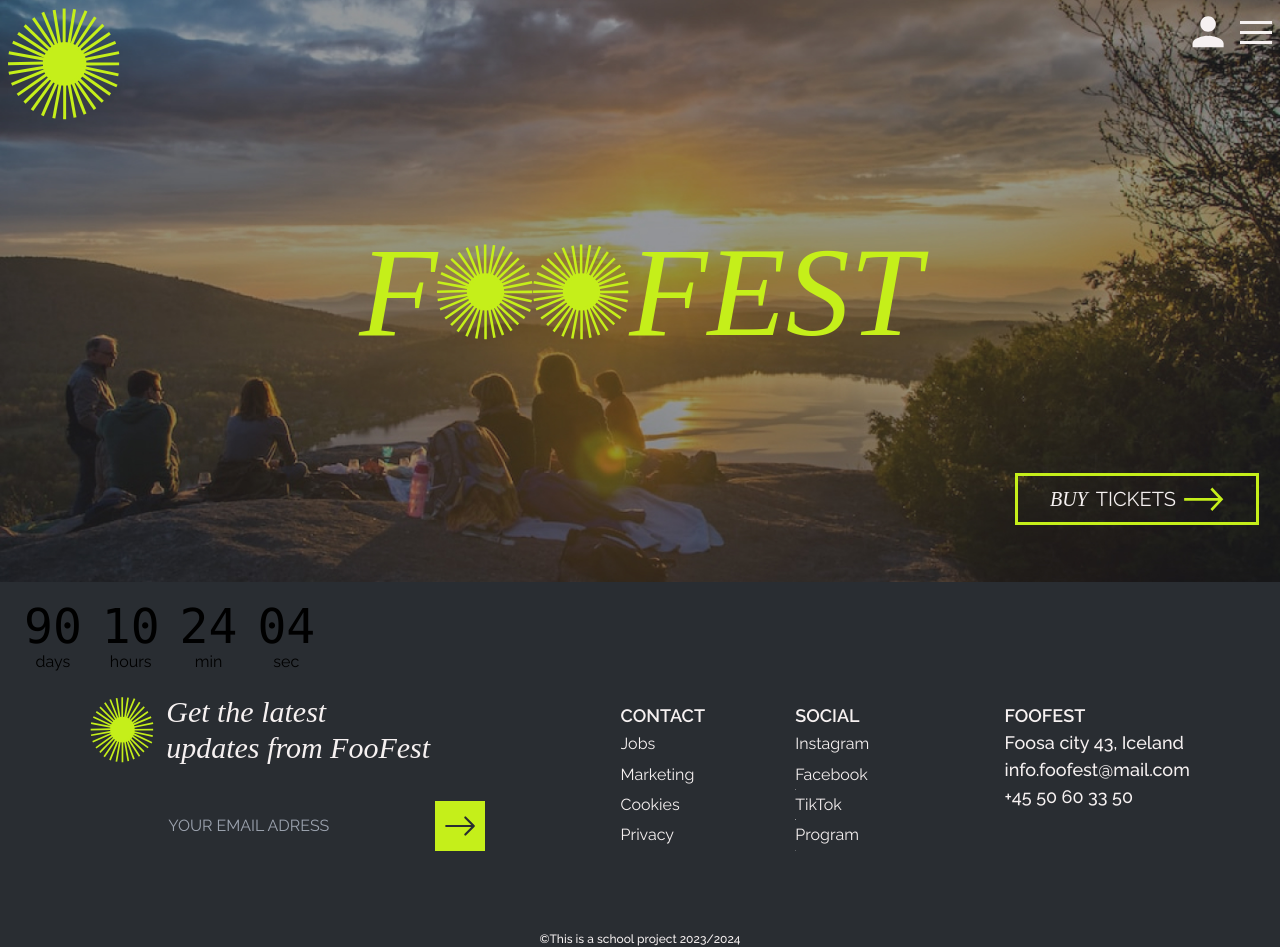
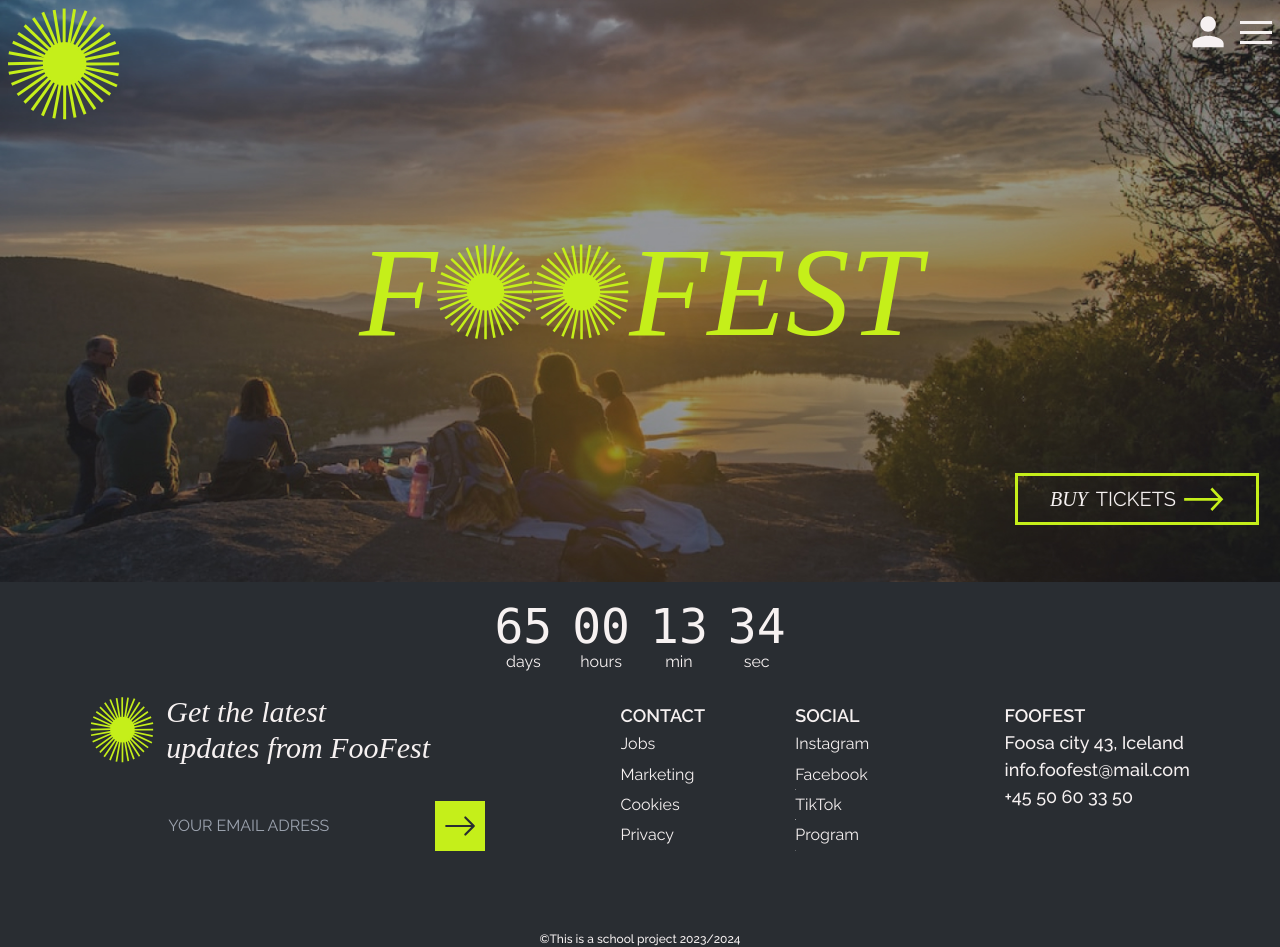
Before and after one commit to TheImpatientz/foofest_exam, a Next.js app: page / in a window 1280 px wide. Built offline with nearby package versions, Linux system fonts and the light colour scheme.

Commit message:
countdown done

```diff
--- a/src/app/Countdown.jsx
+++ b/src/app/Countdown.jsx
@@ -1,35 +1,79 @@
 "use client";
-import { useState } from "react";
+import { useState, useEffect } from "react";
+
+//Countdown er lavet med hjælp fra dette eksempel: https://www.w3schools.com/howto/howto_js_countdown.asp (besøgt 7/12/23)
 
 export default function Countdown() {
-  const [days, setDays] = useState(90);
-  const [hours, setHours] = useState(10);
-  const [minutes, setMinutes] = useState(24);
-  const [seconds, setSeconds] = useState(4);
+  const [days, setDays] = useState();
+  const [hours, setHours] = useState();
+  const [minutes, setMinutes] = useState();
+  const [seconds, setSeconds] = useState();
 
-  //Lav function der ændre states med et interval , der passer til deres enhed. måske useEffect eller det der der sørger for setInterval ikke kører flere gange
+  useEffect(() => {
+    //Denne useEffect() køres én gang når siden loader
+    console.log("checking first time");
+    // countDownDate sætter vi til at være hvornår festivallen skal foregå
+    //Når man benytter getTime() finder man det antal millisekunder der er gået siden January 1, 1970 00:00:00
+    const countDownDate = new Date("February 5, 2024 12:00:00").getTime();
+
+    // now sættes til at være dagens dato
+    //Igen bruges der getTime() til at få antal millisekunder
+    const now = new Date().getTime();
+
+    // Når vi så har antallet af millisekunder fra festivallen og dagens dato, kan vi finde hvor lang tid der er i mellem.
+    const distance = countDownDate - now;
+
+    //Så sættes vores states til at være udregning af antal millisekunder fra i dag til festivallen i dage, timer, minutter og sekunder
+    setDays(Math.floor(distance / (1000 * 60 * 60 * 24)));
+    setHours(Math.floor((distance % (1000 * 60 * 60 * 24)) / (1000 * 60 * 60)));
+    setMinutes(Math.floor((distance % (1000 * 60 * 60)) / (1000 * 60)));
+    setSeconds(Math.floor((distance % (1000 * 60)) / 1000));
+  }, []);
+
+  //   useEffect(() => {
+  //     //Denne useEffect() kører i et interval hvert sekund (til at opdatere states)
+  //     const interval = setInterval(() => {
+  //       console.log("checking again");
+  //       const countDownDate = new Date("February 5, 2024 12:00:00").getTime();
+
+  //       const now = new Date().getTime();
+
+  //       const distance = countDownDate - now;
+
+  //       setDays(Math.floor(distance / (1000 * 60 * 60 * 24)));
+  //       setHours(Math.floor((distance % (1000 * 60 * 60 * 24)) / (1000 * 60 * 60)));
+  //       setMinutes(Math.floor((distance % (1000 * 60 * 60)) / (1000 * 60)));
+  //       setSeconds(Math.floor((distance % (1000 * 60)) / 1000));
+
+  //       //Vi returnere en funktion, der stopper intervallet, så vi undgår at flere intervaller bliver sat i gang hele tiden
+  //       return () => {
+  //         clearInterval(interval);
+  //       };
+  //     }, 1000);
+  //   }, [days, hours, minutes, seconds]);
+
   return (
-    <div className="grid grid-flow-col gap-5 text-center auto-cols-max">
+    <div className="grid grid-flow-col gap-5 text-center auto-cols-max text-[var(--secondary-color)] justify-center">
       <div className="flex flex-col">
-        <span className="countdown font-mono text-5xl">
+        <span className="countdown font-mono text-3xl md:text-5xl">
           <span style={{ "--value": days }}></span>
         </span>
         days
       </div>
       <div className="flex flex-col">
-        <span className="countdown font-mono text-5xl">
+        <span className="countdown font-mono text-3xl md:text-5xl">
           <span style={{ "--value": hours }}></span>
         </span>
         hours
       </div>
       <div className="flex flex-col">
-        <span className="countdown font-mono text-5xl">
+        <span className="countdown font-mono text-3xl md:text-5xl">
           <span style={{ "--value": minutes }}></span>
         </span>
         min
       </div>
       <div className="flex flex-col">
-        <span className="countdown font-mono text-5xl">
+        <span className="countdown font-mono text-3xl md:text-5xl">
           <span style={{ "--value": seconds }}></span>
         </span>
         sec
```
